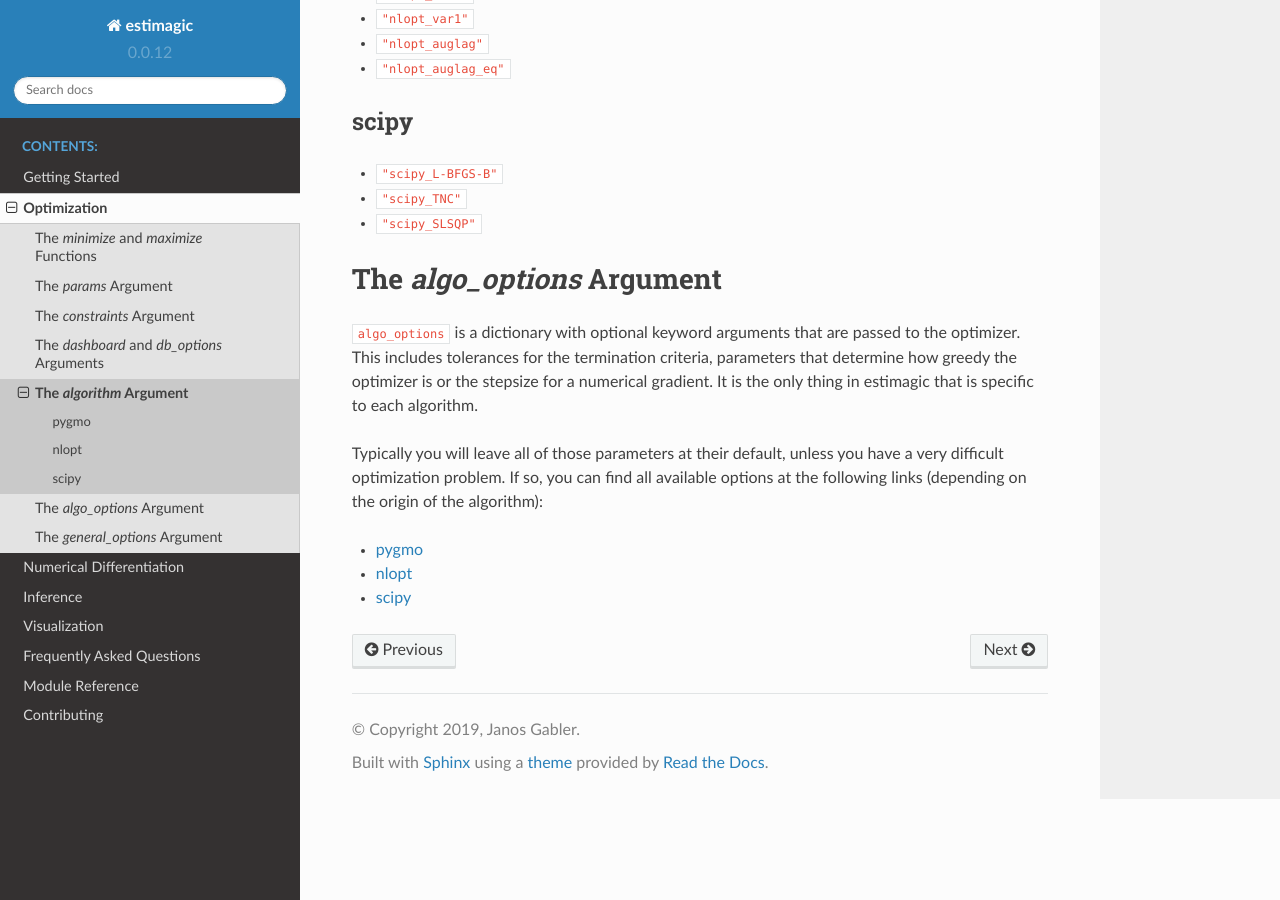
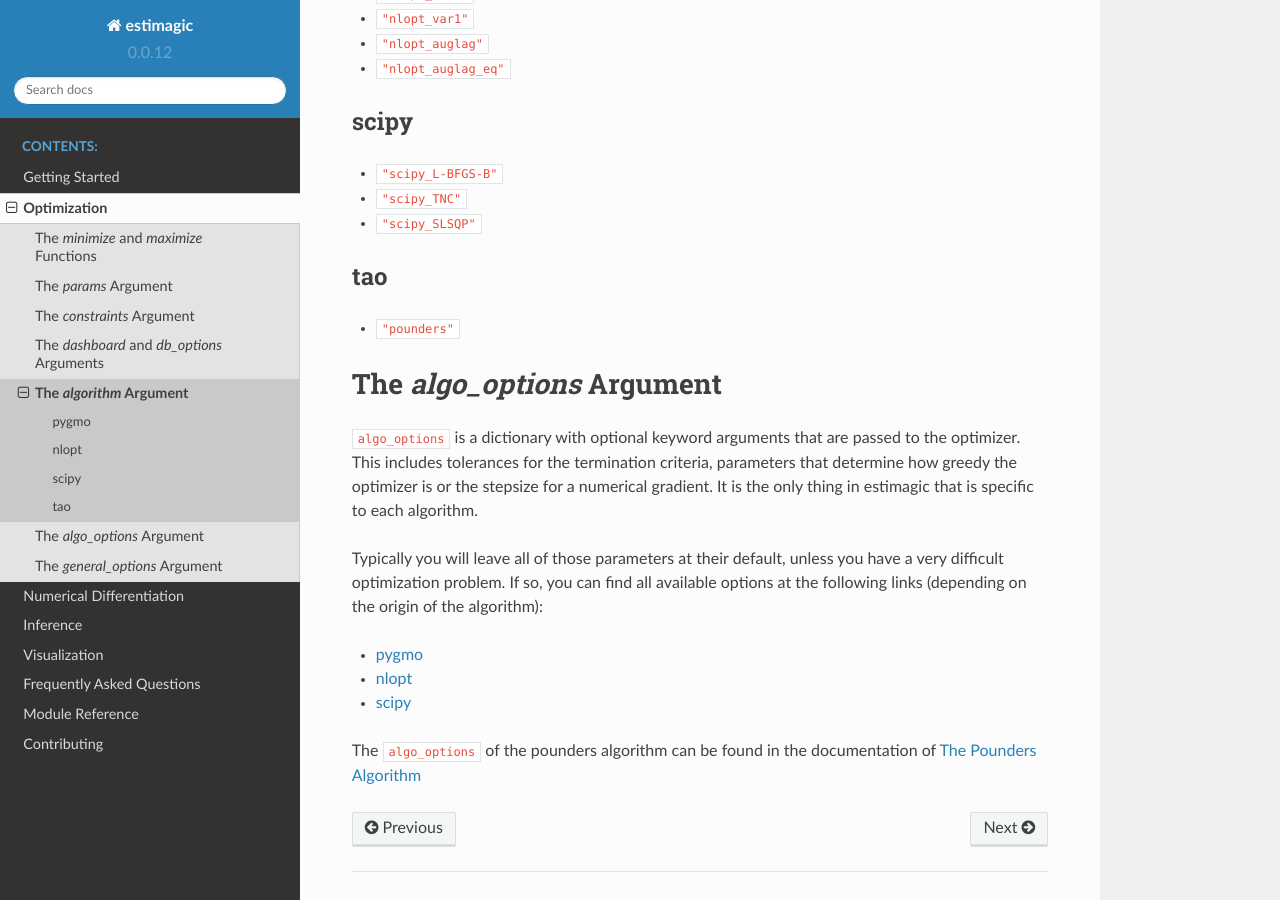
Before and after one commit to optimagic-dev/optimagic, a Sphinx documentation site: the page built from docs/source/optimization/algorithms.rst, in a window 1280 px wide and 900 px high, scrolled down 1137 px. Built offline with Sphinx 7.4.7 and the Read the Docs theme 2.0.0, drawn with Linux system fonts in a browser that asks for light colours.

```diff
--- a/docs/source/optimization/algorithms.rst
+++ b/docs/source/optimization/algorithms.rst
@@ -56,6 +56,11 @@ scipy
 - ``"scipy_TNC"``
 - ``"scipy_SLSQP"``
 
+tao
+---
+
+- ``"pounders"``
+
 
 
 
@@ -77,3 +82,6 @@ options at the following links (depending on the origin of the algorithm):
 - `pygmo <https://tinyurl.com/y3bgsl4z>`_
 - `nlopt <https://tinyurl.com/y3dsmaz7>`_
 - `scipy <https://tinyurl.com/y54nmedo>`_
+
+The ``algo_options`` of the pounders algorithm can be found in the documentation
+of :ref:`pounders`
```
Also changed, not shown: docs/source/api/optimize.rst (+10 -0 lines), 2 other files.
